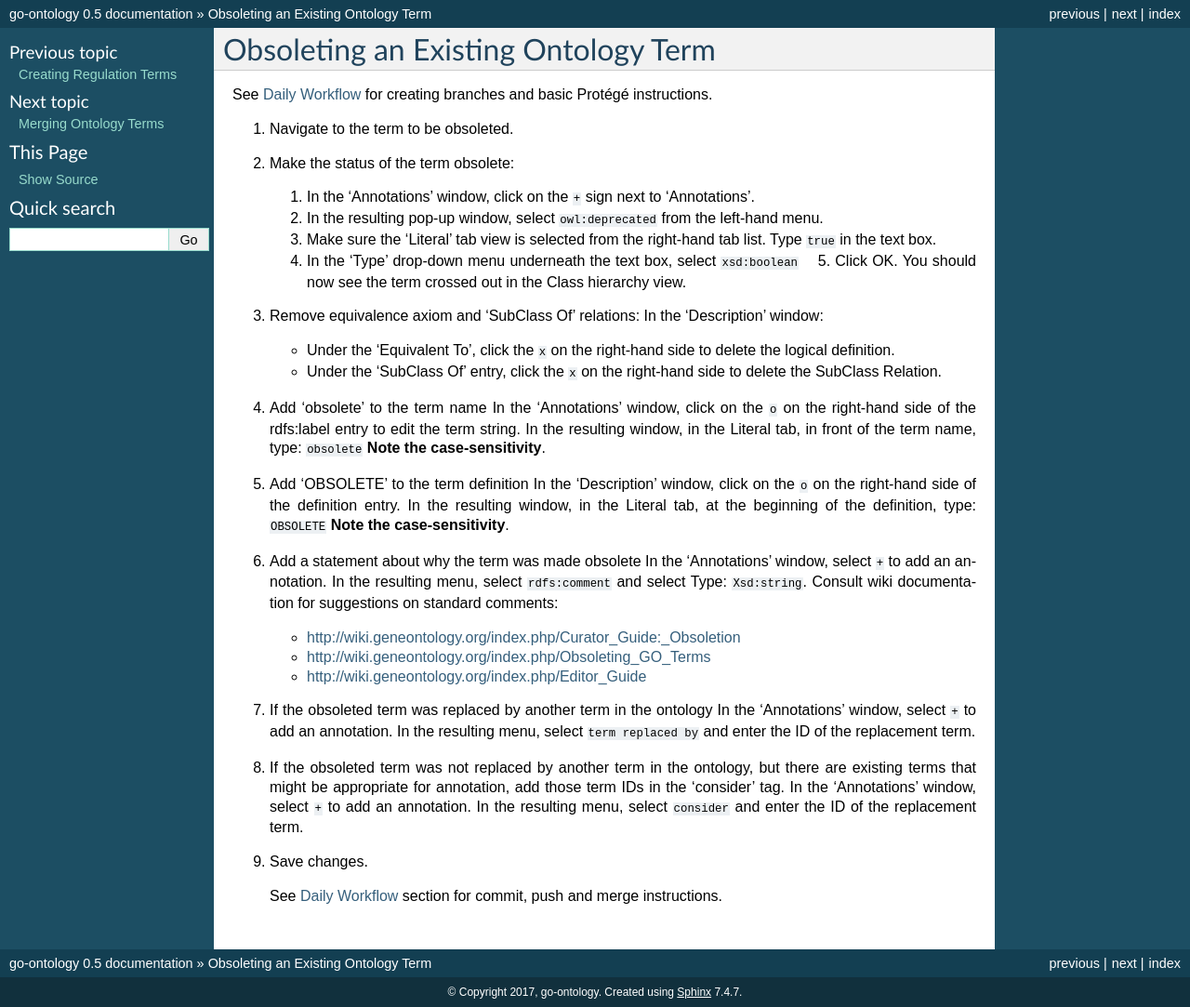
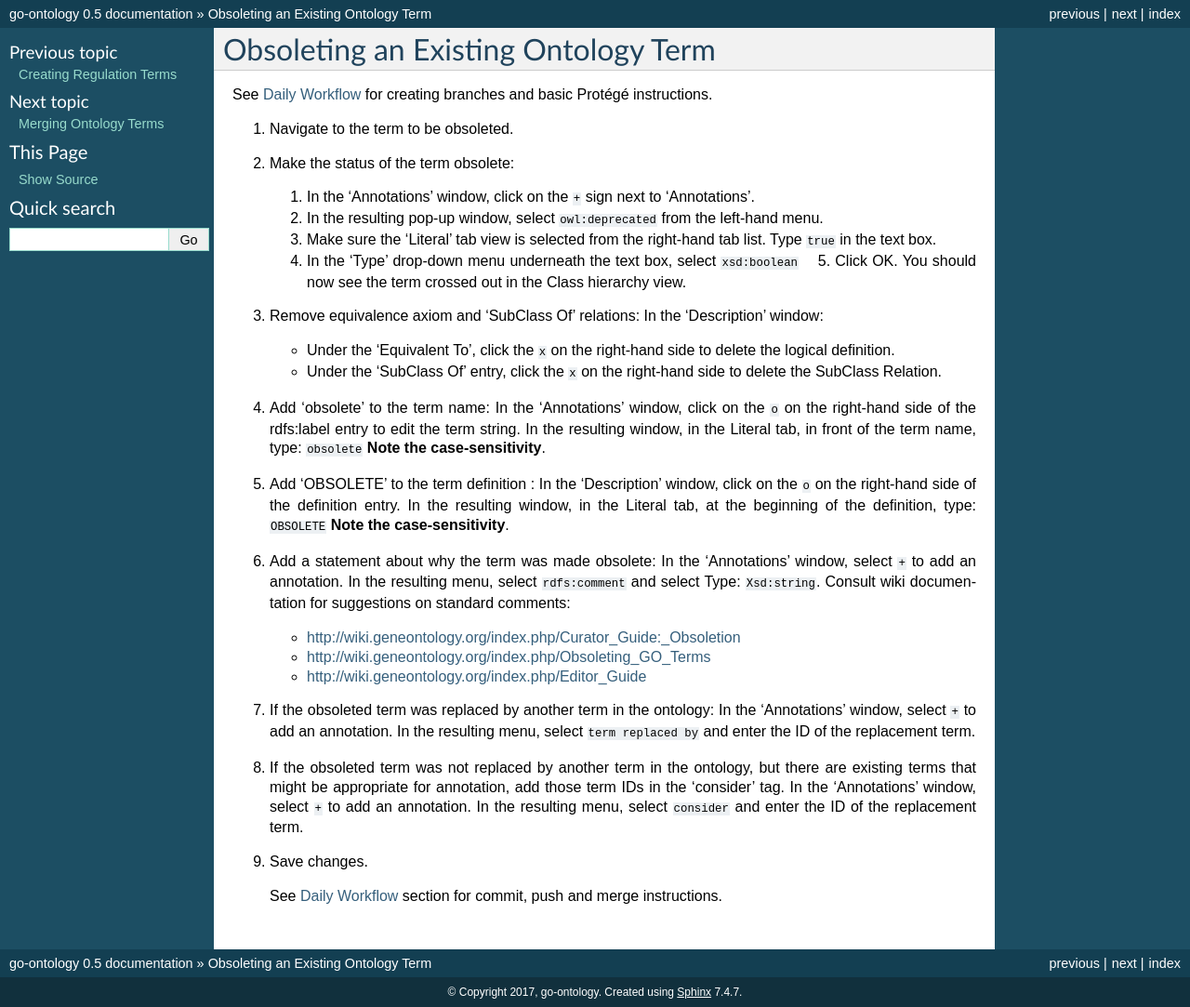
Before and after one commit to geneontology/go-ontology, a Sphinx documentation site: the page built from docs/ObsoleteTerm.md, in a window 1280 px wide. Shown: the whole page at 93% size. Built offline with Sphinx 7.4.7, drawn with Linux system fonts in a browser that asks for light colours.

````diff
--- a/docs/ObsoleteTerm.md
+++ b/docs/ObsoleteTerm.md
@@ -16,15 +16,15 @@ In the 'Description' window:
    - Under the 'Equivalent To', click the ```x``` on the right-hand side to delete the logical definition.
    - Under the 'SubClass Of' entry, click the ```x``` on the right-hand side to delete the SubClass Relation.
 
-4. Add ‘obsolete’ to the term name
+4. Add ‘obsolete’ to the term name:
 In the 'Annotations' window, click on the ```o``` on the right-hand side of the rdfs:label entry to edit the term string. In the resulting window, in the Literal tab, in front of the term name, type: ```obsolete```
  __Note the case-sensitivity__.
 
-5. Add ‘OBSOLETE’ to the term definition
+5. Add ‘OBSOLETE’ to the term definition :
 In the 'Description' window, click on the ```o``` on the right-hand side of the definition entry. In the resulting window, in the Literal tab, at the beginning of the definition, type: ```OBSOLETE```
  __Note the case-sensitivity__.
 
-6. Add a statement about why the term was made obsolete
+6. Add a statement about why the term was made obsolete:
 In the 'Annotations' window, select ```+``` to add an annotation. In the resulting menu, select ```rdfs:comment``` and select Type:  ```Xsd:string```.
 Consult wiki documentation for suggestions on standard comments:
 
@@ -34,9 +34,7 @@ Consult wiki documentation for suggestions on standard comments:
 
      - [http://wiki.geneontology.org/index.php/Editor_Guide](http://wiki.geneontology.org/index.php/Editor_Guide)
 
-
-
-7. If the obsoleted term was replaced by another term in the ontology
+7. If the obsoleted term was replaced by another term in the ontology:
 In the 'Annotations' window, select ```+``` to add an annotation. In the resulting menu, select ```term replaced by``` and enter the ID of the replacement term.
 
 8. If the obsoleted term was not replaced by another term in the ontology, but there are existing terms that might be appropriate for annotation, add those term IDs in the 'consider' tag.
````
